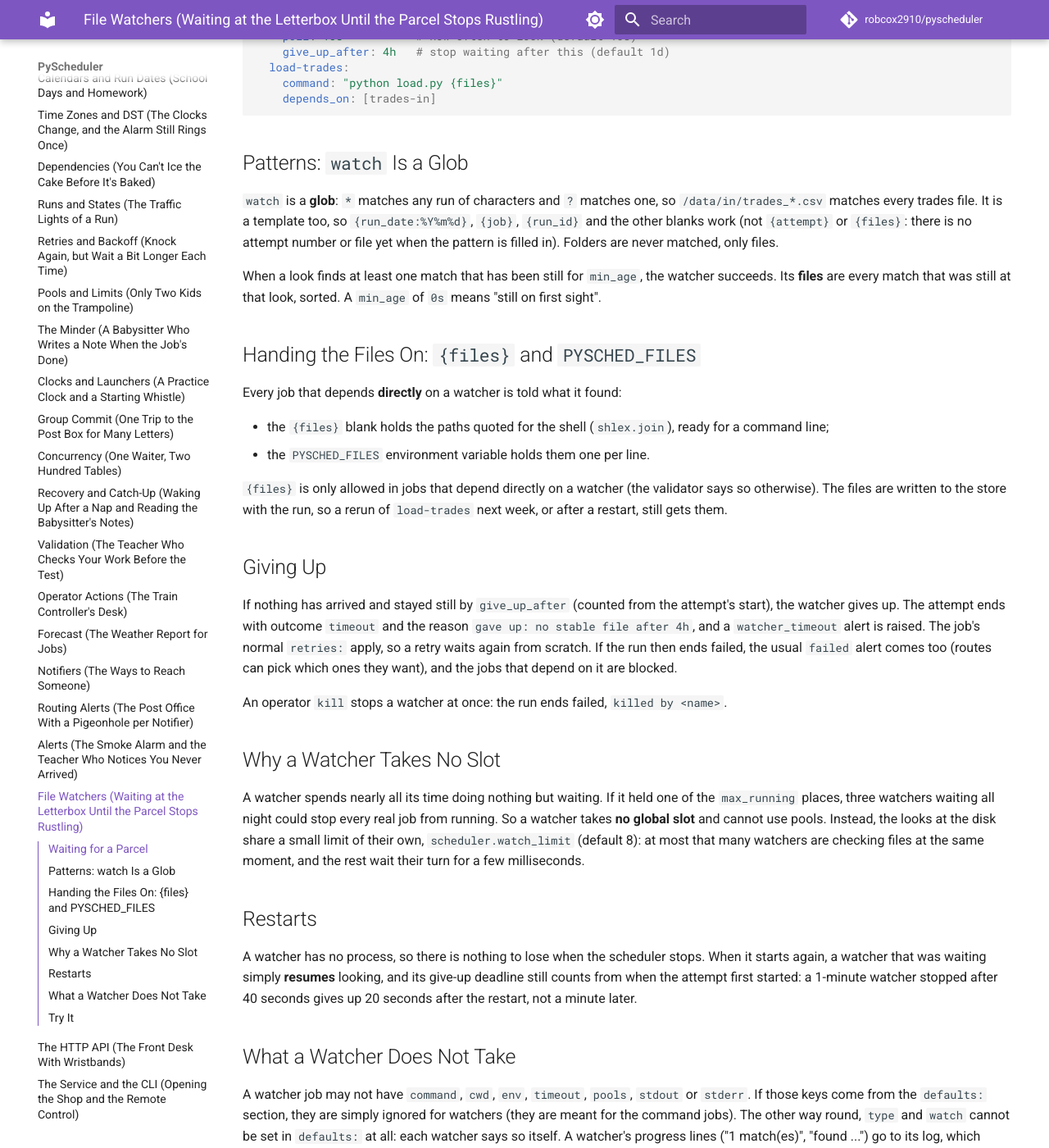
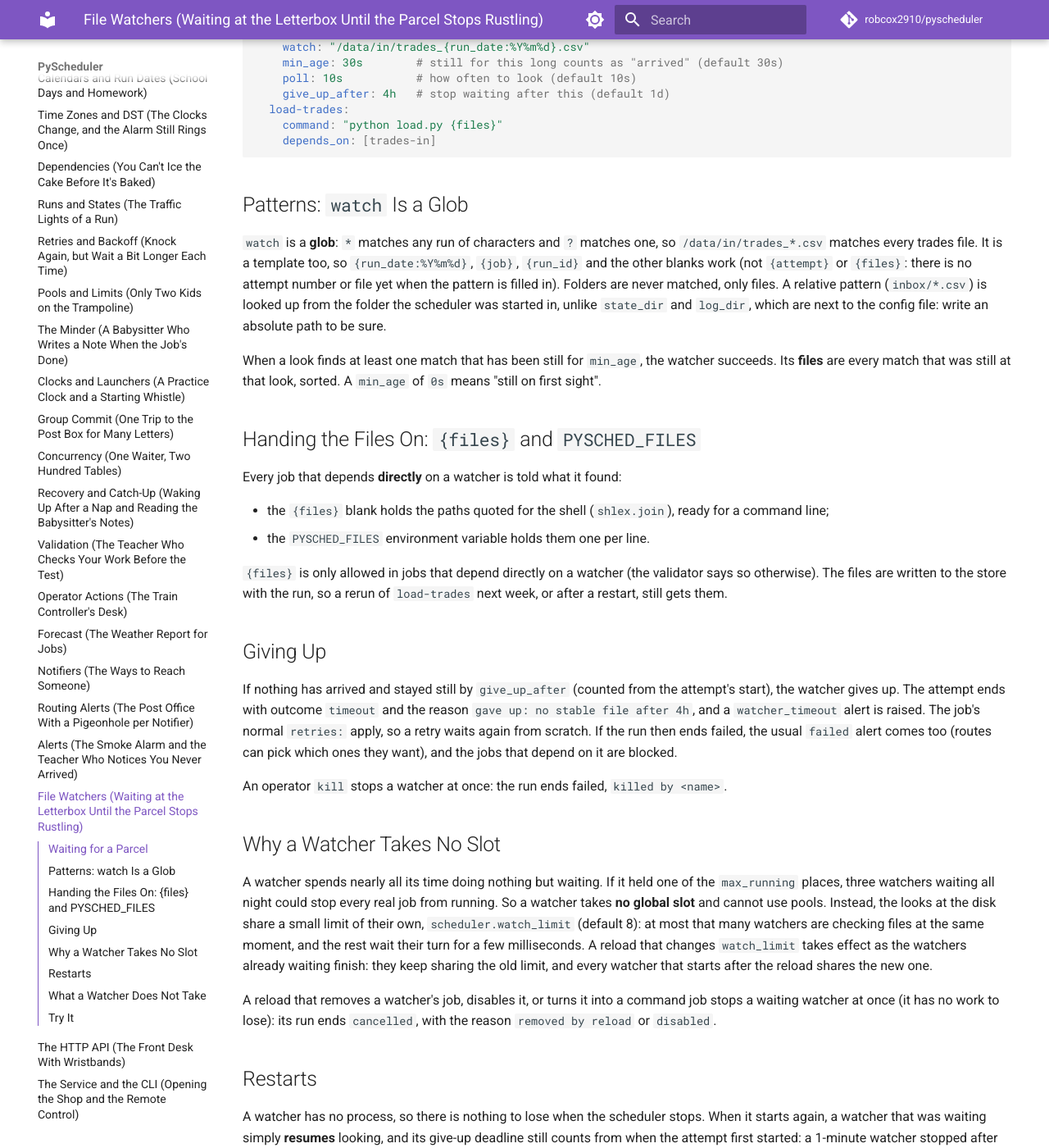
Before and after one commit to robcox2910/pyscheduler, an MkDocs documentation site: the page built from docs/concepts/file-watchers.md, in a window 1280 px wide and 1400 px high, scrolled down 522 px. Shown: the whole window at 82% size. Built offline with MkDocs 1.6.1 and Material for MkDocs 9.7.7, drawn with Linux system fonts in a browser that asks for light colours; comment, search, counter and statistics services are not loaded; some of the changed text lies outside the part shown.

Commit message:
docs: correct the alerts and file-watcher pages
Co-Authored-By: Claude Opus 5.5 <noreply@anthropic.com>

````diff
--- a/docs/concepts/file-watchers.md
+++ b/docs/concepts/file-watchers.md
@@ -11,8 +11,11 @@ can open it.
 
 A **file watcher** job is that friend at the letterbox. It runs no
 command. It looks for a file every `poll`, and it only trusts a file once
-its size and modified time have stayed the same for `min_age`: a file
-still being copied keeps changing, so it is not ready yet.
+its size, modified time and inode (which file it really is) have stayed
+the same for `min_age`: a file still being copied keeps changing, so it
+is not ready yet, and a file swapped for another starts its wait again.
+`min_age` may not be longer than `give_up_after` (the validator says so),
+or the watcher could never succeed.
 
 ```yaml
 jobs:
@@ -34,7 +37,10 @@ jobs:
 one, so `/data/in/trades_*.csv` matches every trades file. It is a template
 too, so `{run_date:%Y%m%d}`, `{job}`, `{run_id}` and the other blanks work
 (not `{attempt}` or `{files}`: there is no attempt number or file yet when
-the pattern is filled in). Folders are never matched, only files.
+the pattern is filled in). Folders are never matched, only files. A
+relative pattern (`inbox/*.csv`) is looked up from the folder the
+scheduler was started in, unlike `state_dir` and `log_dir`, which are
+next to the config file: write an absolute path to be sure.
 
 When a look finds at least one match that has been still for `min_age`,
 the watcher succeeds. Its **files** are every match that was still at that
@@ -74,7 +80,14 @@ stop every real job from running. So a watcher takes **no global slot** and
 cannot use pools. Instead, the looks at the disk share a small limit of
 their own, `scheduler.watch_limit` (default 8): at most that many watchers
 are checking files at the same moment, and the rest wait their turn for a
-few milliseconds.
+few milliseconds. A reload that changes `watch_limit` takes effect as
+the watchers already waiting finish: they keep sharing the old limit,
+and every watcher that starts after the reload shares the new one.
+
+A reload that removes a watcher's job, disables it, or turns it into a
+command job stops a waiting watcher at once (it has no work to lose):
+its run ends `cancelled`, with the reason `removed by reload` or
+`disabled`.
 
 ## Restarts
 
@@ -83,6 +96,13 @@ stops. When it starts again, a watcher that was waiting simply **resumes**
 looking, and its give-up deadline still counts from when the attempt first
 started: a 1-minute watcher stopped after 40 seconds gives up 20 seconds
 after the restart, not a minute later.
+
+Nobody was watching while the scheduler was down, so the first look after
+a restart trusts each file's modified time: a file that has not changed
+since well before now counts as having been still all that time. Even
+when the deadline passed during the downtime, a file that had been still
+for `min_age` *by the deadline* makes the watch succeed; the watcher only
+gives up if no file was ready in time.
 
 ## What a Watcher Does Not Take
 
````
Also changed, not shown: README.md (+3 -2 lines), docs/concepts/alerts.md (+8 -4 lines), 1 other file.
